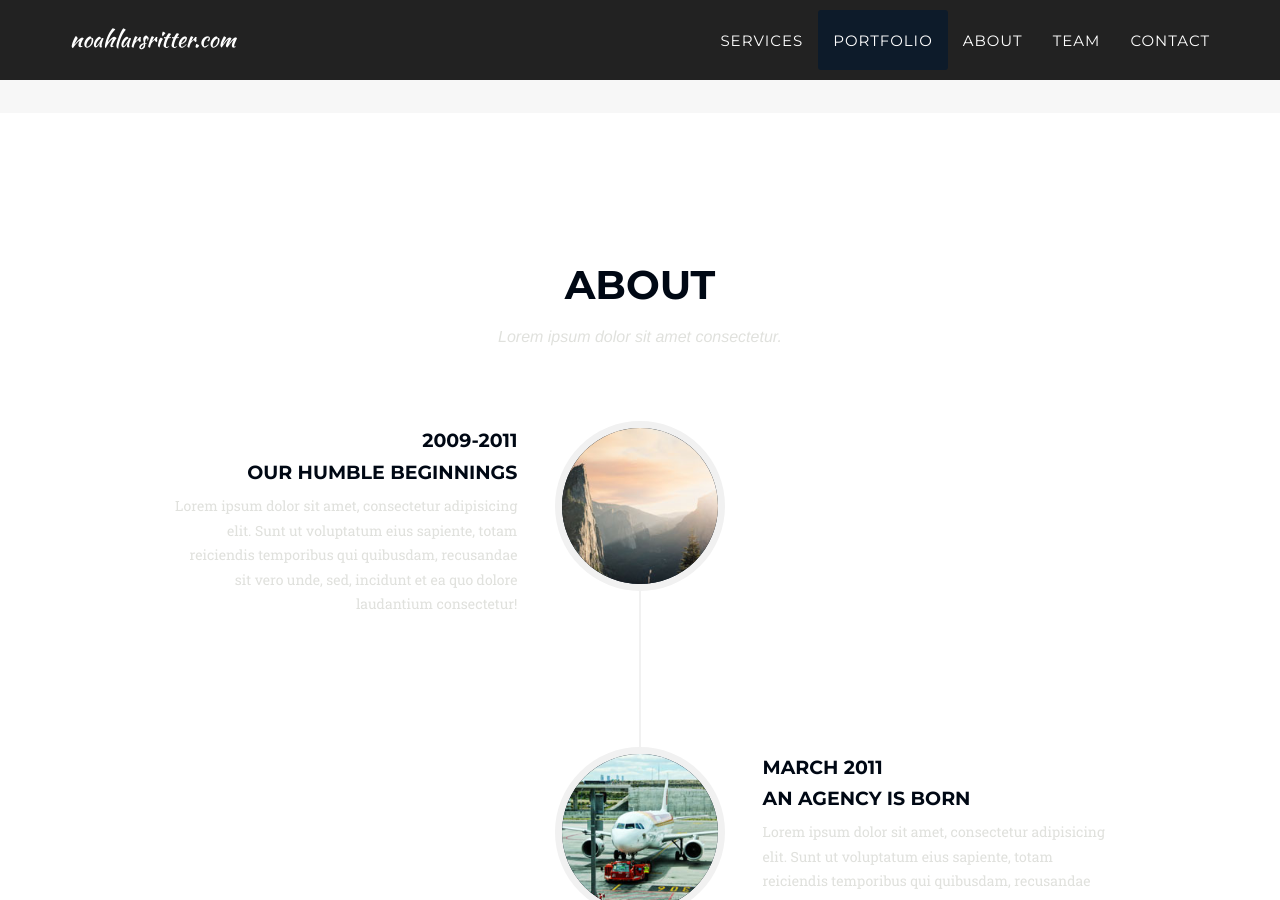
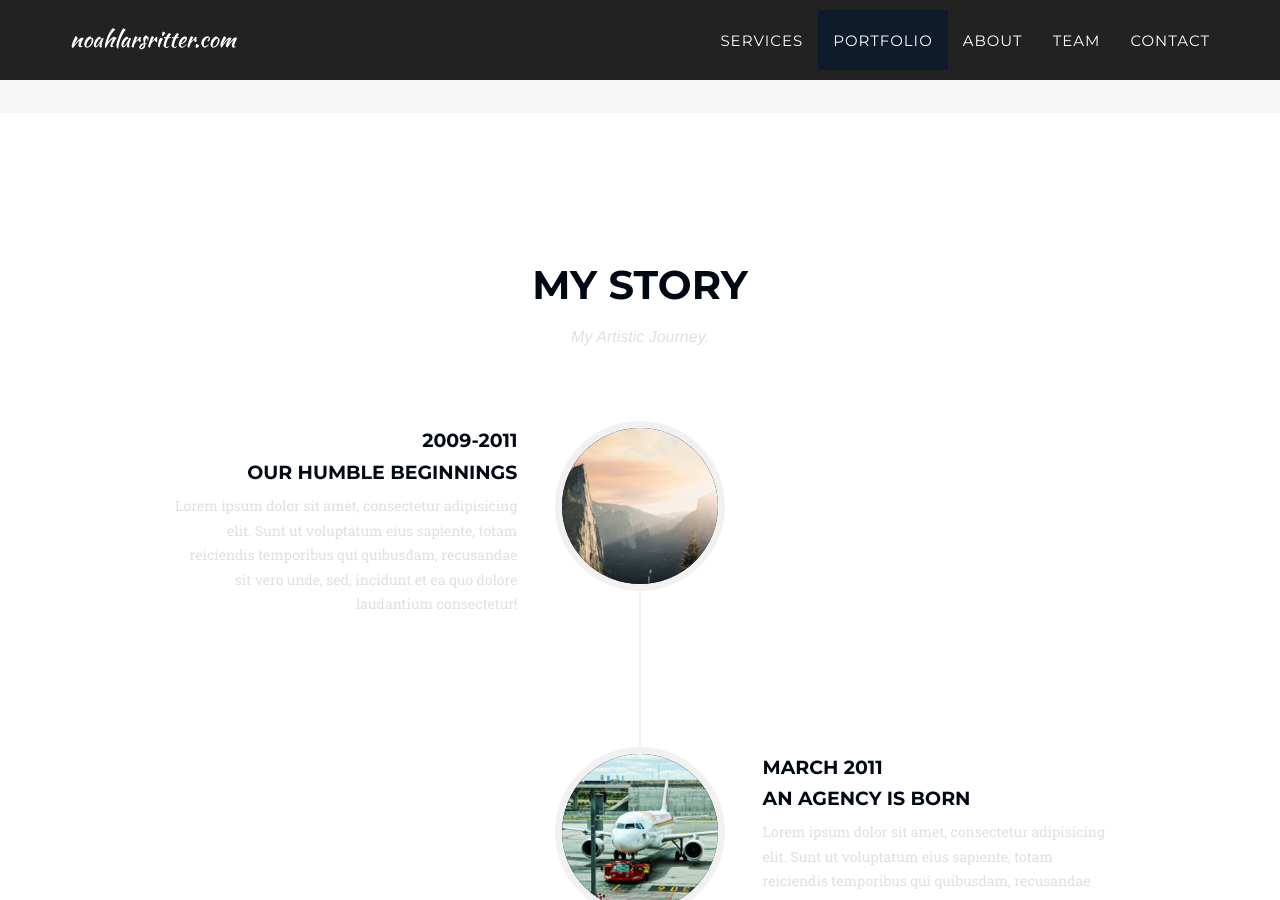
Before and after one commit to n2o2a2h/noahlarsritter.github.io, a Jekyll site: the page built from index.html, in a window 1280 px wide and 900 px high, scrolled down 2692 px. Built offline with Jekyll 4.4.1, drawn with Linux system fonts in a browser that asks for light colours; some web fonts are replaced.

Commit message:
Update about.html

```diff
--- a/_includes/about.html
+++ b/_includes/about.html
@@ -1,10 +1,10 @@
 <!-- About Section -->
-    <section id="about">
+    <section id="My Story">
         <div class="container">
             <div class="row">
                 <div class="col-lg-12 text-center">
-                    <h2 class="section-heading">About</h2>
-                    <h3 class="section-subheading text-muted">Lorem ipsum dolor sit amet consectetur.</h3>
+                    <h2 class="section-heading">My Story</h2>
+                    <h3 class="section-subheading text-muted">My Artistic Journey.</h3>
                 </div>
             </div>
             <div class="row">
```
